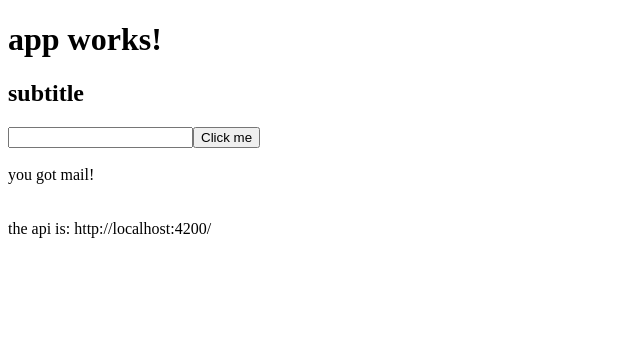
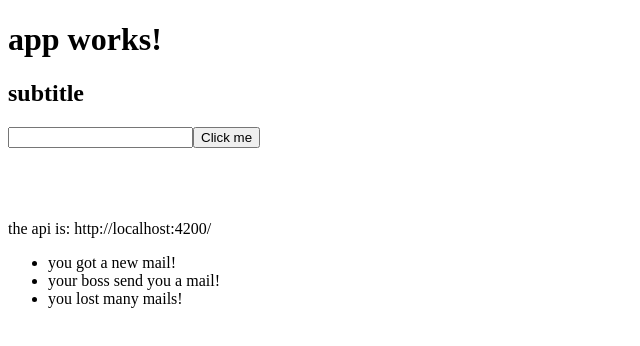
Before and after one commit to kpse/ng2-tour, an Angular app: page / in a window 1280 px wide. Shown: the top 346 px of the page, without its empty margins (0-640 px from the left). Built offline with nearby package versions, Linux system fonts and the light colour scheme.

Commit message:
use ngFor

```diff
--- a/src/app/app.component.html
+++ b/src/app/app.component.html
@@ -10,4 +10,10 @@
   <br>
   <br>
   the api is: {{api}}
+
+  <ul>
+    <li *ngFor="let message of mail.messages">
+      {{message}}
+    </li>
+  </ul>
 </div>
--- a/src/app/app.component.ts
+++ b/src/app/app.component.ts
@@ -3,7 +3,6 @@ import {MailService} from "./mail.service";
 
 @Component({
   selector: 'app-root',
-  // templateUrl: './app.component.html',
   templateUrl: './app.component.html',
   styleUrls: ['./app.component.css']
 })
--- a/src/app/mail.service.ts
+++ b/src/app/mail.service.ts
@@ -1,9 +1,13 @@
-import { Injectable } from '@angular/core';
+import {Injectable} from '@angular/core';
 
 @Injectable()
 export class MailService {
 
-  message = 'you got mail!'
-  constructor() { }
+  messages = ['you got a new mail!',
+    'your boss send you a mail!',
+    'you lost many mails!']
+
+  constructor() {
+  }
 
 }
```
